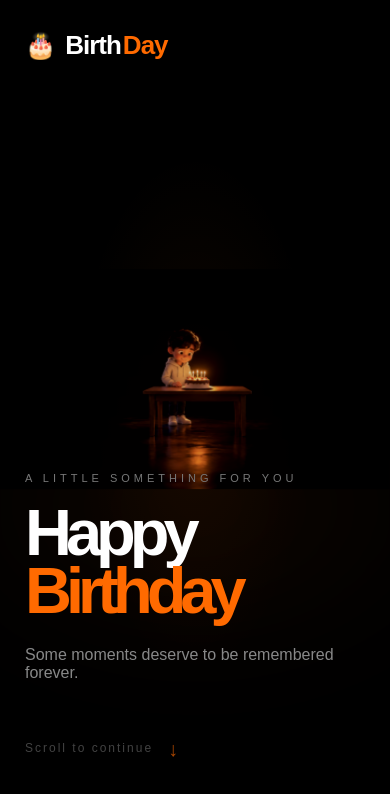
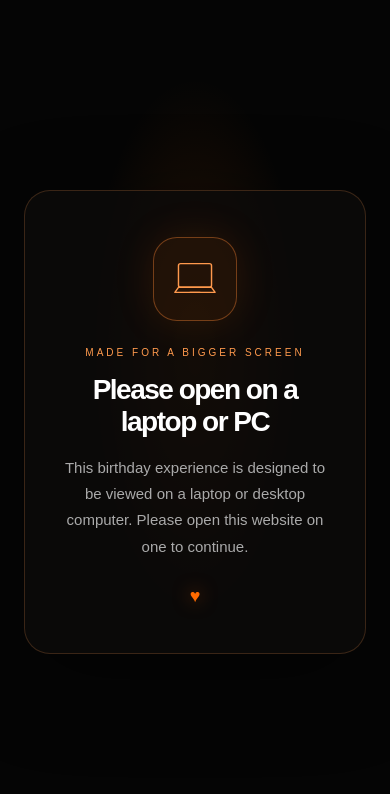
Before and after one commit to 24985a4435/Reshama-birthday, a React (Vite) app: page / in a window 390 px wide. Shown: the top 794 px of the page. Built offline with nearby package versions, Linux system fonts and the light colour scheme.

Commit message:
base code

```diff
--- a/src/App.css
+++ b/src/App.css
@@ -48,6 +48,82 @@ body {
   background: #000;
 
   overflow: visible;
+}
+
+.desktop-only-page {
+  position: fixed;
+  inset: 0;
+  z-index: 1000;
+  display: grid;
+  min-height: 100vh;
+  min-height: 100svh;
+  place-items: center;
+  overflow: auto;
+  padding: 32px 24px;
+  background:
+    radial-gradient(ellipse at 50% 42%, rgba(255, 106, 0, 0.14), transparent 40%),
+    #050505;
+  color: #fff;
+  text-align: center;
+}
+
+.desktop-only-card {
+  width: min(100%, 520px);
+  padding: 46px 38px;
+  border: 1px solid rgba(255, 157, 82, 0.2);
+  border-radius: 26px;
+  background: rgba(13, 11, 10, 0.76);
+  box-shadow: 0 24px 90px rgba(0, 0, 0, 0.42);
+}
+
+.desktop-only-icon {
+  display: grid;
+  width: 84px;
+  height: 84px;
+  margin: 0 auto 26px;
+  place-items: center;
+  border: 1px solid rgba(255, 138, 54, 0.38);
+  border-radius: 24px;
+  background: rgba(255, 106, 0, 0.08);
+  box-shadow: 0 0 42px rgba(255, 106, 0, 0.12);
+}
+
+.desktop-only-icon svg {
+  width: 46px;
+  stroke: #ff994d;
+  stroke-linecap: round;
+  stroke-linejoin: round;
+  stroke-width: 2;
+}
+
+.desktop-only-eyebrow {
+  margin-bottom: 16px;
+  color: #ff9a4d;
+  font-size: 10px;
+  letter-spacing: 3px;
+}
+
+.desktop-only-card h1 {
+  font-size: clamp(28px, 7vw, 40px);
+  font-weight: 600;
+  letter-spacing: -1.5px;
+  line-height: 1.12;
+}
+
+.desktop-only-description {
+  max-width: 390px;
+  margin: 18px auto 0;
+  color: #aaa;
+  font-size: 15px;
+  line-height: 1.75;
+}
+
+.desktop-only-heart {
+  display: inline-block;
+  margin-top: 26px;
+  color: #ff6a00;
+  font-size: 18px;
+  text-shadow: 0 0 18px rgba(255, 106, 0, 0.5);
 }
 
 
--- a/src/App.jsx
+++ b/src/App.jsx
@@ -146,6 +146,21 @@ function MessagesBackgroundVideo() {
 
 function App() {
   const [currentPage, setCurrentPage] = useState("home");
+  const [isDesktop, setIsDesktop] = useState(
+    () => window.matchMedia("(min-width: 801px)").matches,
+  );
+
+  useEffect(() => {
+    const desktopQuery = window.matchMedia("(min-width: 801px)");
+    const updateDeviceLayout = () => setIsDesktop(desktopQuery.matches);
+
+    desktopQuery.addEventListener("change", updateDeviceLayout);
+    window.addEventListener("resize", updateDeviceLayout);
+    return () => {
+      desktopQuery.removeEventListener("change", updateDeviceLayout);
+      window.removeEventListener("resize", updateDeviceLayout);
+    };
+  }, []);
 
   useEffect(() => {
     const pageHeightElements =
@@ -215,6 +230,29 @@ function App() {
 
     window.scrollTo({ top: 0, behavior: "smooth" });
   };
+
+  if (!isDesktop) {
+    return (
+      <main className="desktop-only-page">
+        <div className="desktop-only-card">
+          <div className="desktop-only-icon" aria-hidden="true">
+            <svg viewBox="0 0 64 52" fill="none">
+              <rect x="9" y="5" width="46" height="33" rx="3" />
+              <path d="M4 45h56l-5-7H9l-5 7Z" />
+              <path d="M25 45h14" />
+            </svg>
+          </div>
+          <p className="desktop-only-eyebrow">MADE FOR A BIGGER SCREEN</p>
+          <h1>Please open on a laptop or PC</h1>
+          <p className="desktop-only-description">
+            This birthday experience is designed to be viewed on a laptop or
+            desktop computer. Please open this website on one to continue.
+          </p>
+          <span className="desktop-only-heart" aria-hidden="true">♥</span>
+        </div>
+      </main>
+    );
+  }
 
   if (currentPage === "gallery") {
     return (
```
